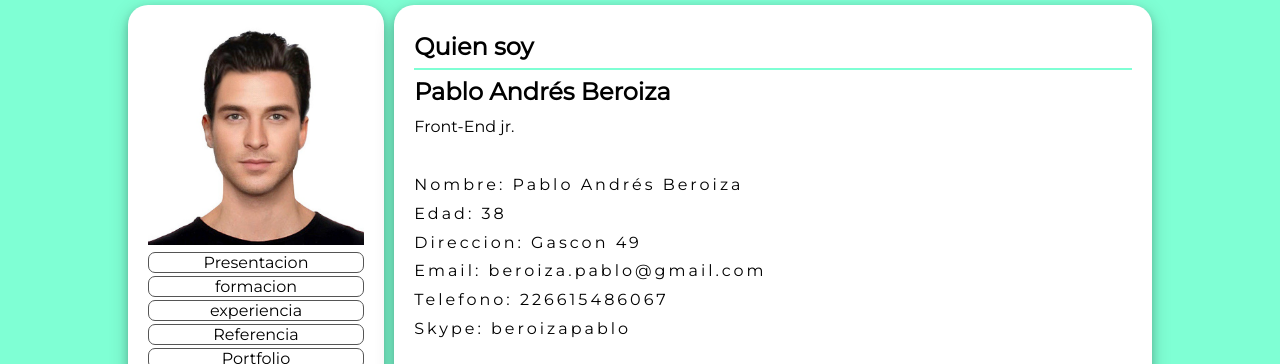
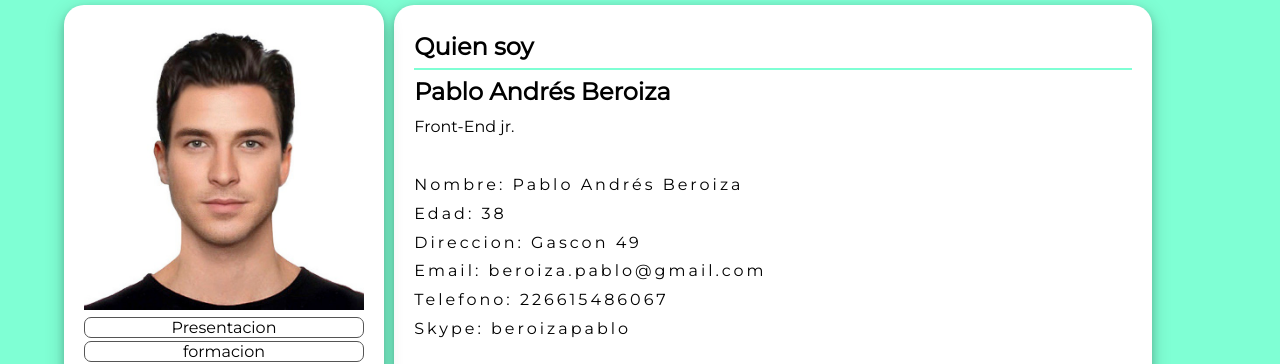
Before and after one commit to PabloAndresBeroiza/cv, a plain HTML site: page index.html in a window 1280 px wide. Shown: the top 364 px of the page. Drawn offline with Linux system fonts and the light colour scheme.

Commit message:
se fijo el  con la "class = fijo"

```diff
--- a/css/cv.css
+++ b/css/cv.css
@@ -20,6 +20,12 @@
     width:25%;
 
 
+    }
+
+    .fijo{
+        position: fixed;
+        top: 0px;
+        left: 5%;
     }
 
     h2 {
--- a/index.html
+++ b/index.html
@@ -16,7 +16,7 @@
 <body>
 
     <div class="contenedor">
-        <header>
+        <header class="fijo">
             <img class="foto-perfil" src="img/rostro.jpg"  alt="foto" title="foto de perfil">
            <nav>
             <ul class="menu">
```
